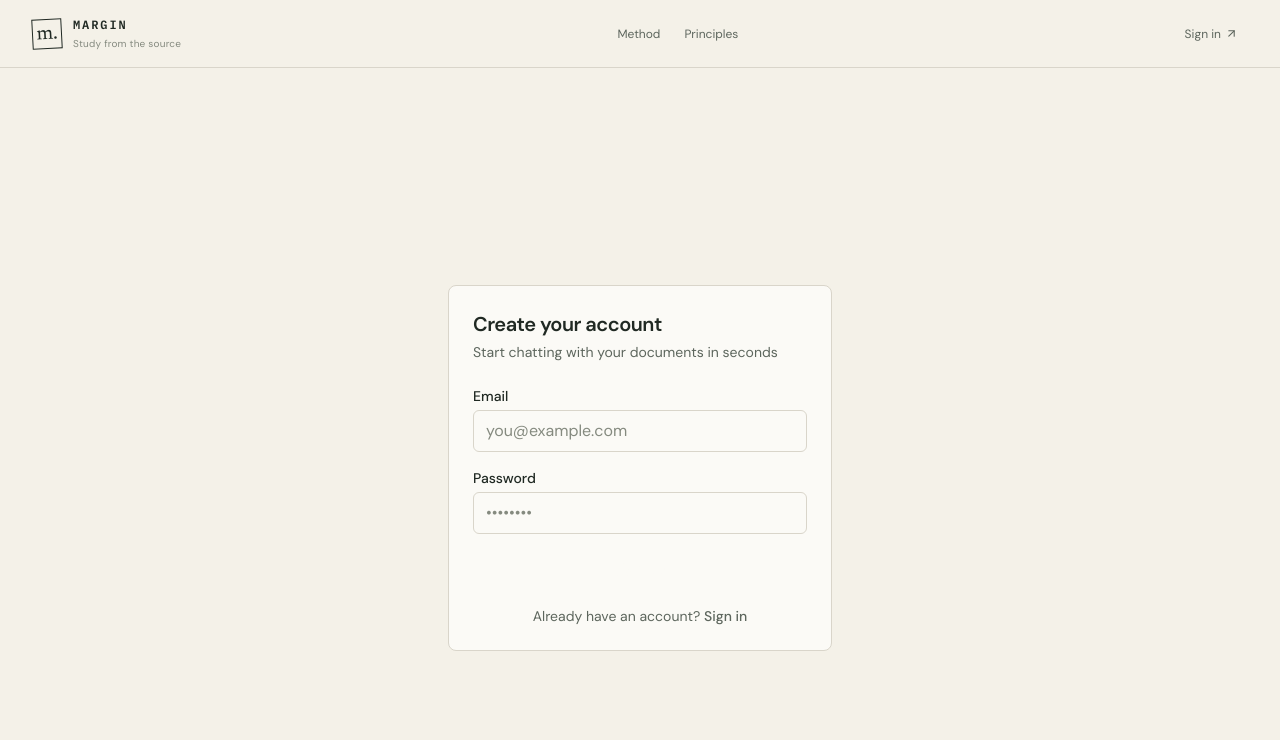
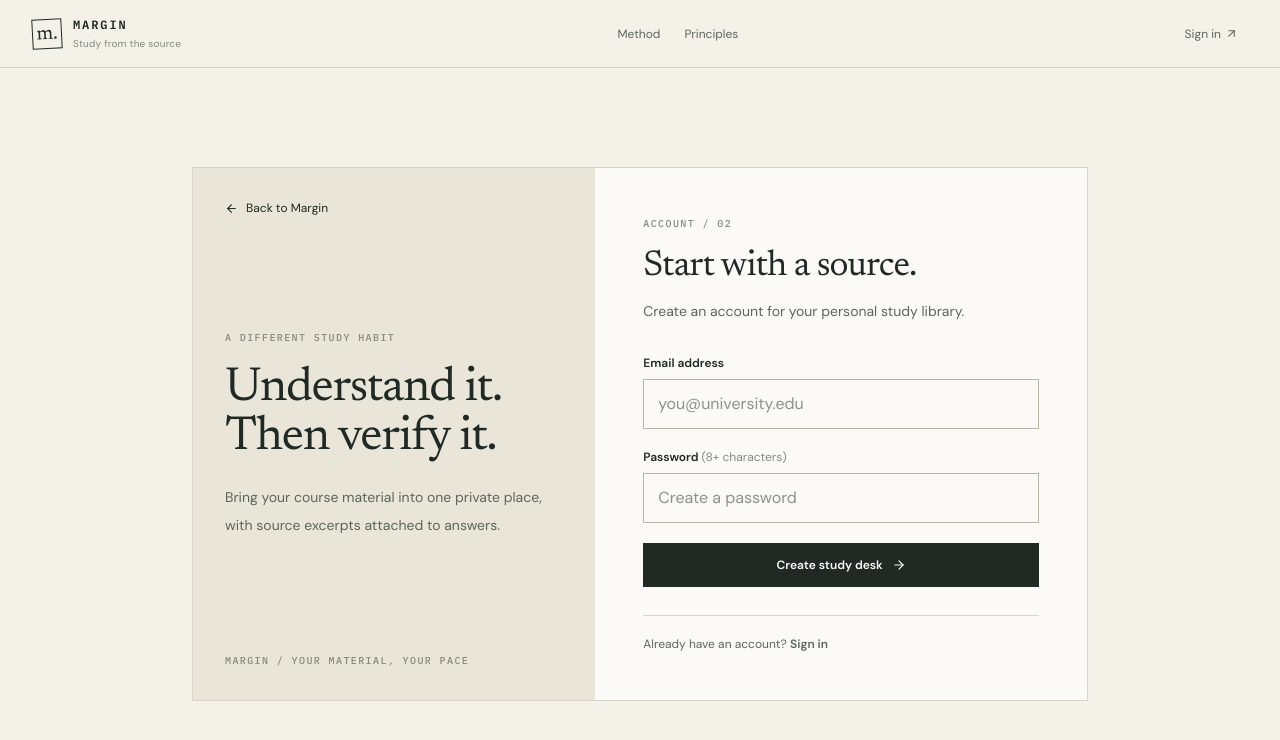
Before and after one commit to HakimDev-tech/university-ai-assistant, a Next.js app: page /signup in a window 1280 px wide. Shown: the top 740 px of the page. Built offline with nearby package versions, Linux system fonts and the light colour scheme; no server answers.

Commit message:
design(v2): apply Margin identity to account creation

```diff
--- a/src/app/signup/page.tsx
+++ b/src/app/signup/page.tsx
@@ -4,11 +4,13 @@ import { useState } from 'react'
 import { createClient } from '@/lib/supabase/client'
 import { useRouter } from 'next/navigation'
 import Link from 'next/link'
+import { ArrowLeft, ArrowRight } from 'lucide-react'
 
 export default function SignupPage() {
   const [email, setEmail] = useState('')
   const [password, setPassword] = useState('')
   const [error, setError] = useState<string | null>(null)
+  const [notice, setNotice] = useState<string | null>(null)
   const [loading, setLoading] = useState(false)
   const router = useRouter()
   const supabase = createClient()
@@ -17,14 +19,19 @@ export default function SignupPage() {
     e.preventDefault()
     setLoading(true)
     setError(null)
+    setNotice(null)
+    if (password.length < 8) {
+      setError('Use a password with at least 8 characters.')
+      setLoading(false)
+      return
+    }
 
-    const { error } = await supabase.auth.signUp({
-      email,
-      password,
-    })
-
+    const { data, error } = await supabase.auth.signUp({ email: email.trim(), password })
     if (error) {
       setError(error.message)
+      setLoading(false)
+    } else if (!data.session) {
+      setNotice('Check your inbox for the confirmation link. Once confirmed, sign in to open your study desk.')
       setLoading(false)
     } else {
       router.push('/dashboard')
@@ -33,66 +40,37 @@ export default function SignupPage() {
   }
 
   return (
-    <div className="flex min-h-screen items-center justify-center bg-canvas px-4">
-      <div className="w-full max-w-sm rounded-lg border border-border bg-surface p-6">
-        <h1 className="text-xl font-semibold tracking-tight text-ink-primary">
-          Create your account
-        </h1>
-        <p className="mt-1 text-sm text-ink-secondary">
-          Start chatting with your documents in seconds
-        </p>
-
-        <form onSubmit={handleSignup} className="mt-6 space-y-4">
+    <main className="site-shell grid min-h-[calc(100vh-68px)] place-items-center py-12">
+      <div className="grid w-full max-w-4xl border border-border bg-surface md:grid-cols-[.9fr_1.1fr]">
+        <aside className="hidden flex-col justify-between bg-[#e9e5d9] p-8 md:flex">
+          <Link href="/" className="inline-flex items-center gap-2 text-xs text-ink-secondary hover:text-brand-700"><ArrowLeft size={13} /> Back to Margin</Link>
           <div>
-            <label htmlFor="email" className="block text-sm font-medium text-ink-primary">
-              Email
-            </label>
-            <input
-              id="email"
-              type="email"
-              required
-              value={email}
-              onChange={(e) => setEmail(e.target.value)}
-              className="mt-1 block w-full rounded-md border border-border bg-surface px-3 py-2 text-sm text-ink-primary placeholder:text-ink-muted focus:border-accent-500 focus:ring-1 focus:ring-accent-500"
-              placeholder="you@example.com"
-            />
+            <div className="eyebrow">A different study habit</div>
+            <h1 className="mt-5 font-display text-5xl leading-[1.02] tracking-tight">Understand it. Then verify it.</h1>
+            <p className="mt-5 max-w-xs text-sm leading-7 text-ink-secondary">Bring your course material into one private place, with source excerpts attached to answers.</p>
           </div>
-
-          <div>
-            <label htmlFor="password" className="block text-sm font-medium text-ink-primary">
-              Password
-            </label>
-            <input
-              id="password"
-              type="password"
-              required
-              value={password}
-              onChange={(e) => setPassword(e.target.value)}
-              className="mt-1 block w-full rounded-md border border-border bg-surface px-3 py-2 text-sm text-ink-primary placeholder:text-ink-muted focus:border-accent-500 focus:ring-1 focus:ring-accent-500"
-              placeholder="••••••••"
-            />
-          </div>
-
-          {error && (
-            <p className="text-sm text-status-error">{error}</p>
-          )}
-
-          <button
-            type="submit"
-            disabled={loading}
-            className="w-full rounded-md bg-accent-600 px-4 py-2 text-sm font-medium text-ink-inverse hover:bg-accent-700 disabled:opacity-50 transition-colors duration-150"
-          >
-            {loading ? 'Creating account...' : 'Sign up'}
-          </button>
-        </form>
-
-        <p className="mt-4 text-center text-sm text-ink-secondary">
-          Already have an account?{' '}
-          <Link href="/login" className="font-medium text-accent-600 hover:text-accent-700">
-            Sign in
-          </Link>
-        </p>
+          <span className="eyebrow">MARGIN / YOUR MATERIAL, YOUR PACE</span>
+        </aside>
+        <section className="p-7 sm:p-10 md:p-12">
+          <div className="eyebrow">Account / 02</div>
+          <h2 className="mt-4 font-display text-4xl tracking-tight">Start with a source.</h2>
+          <p className="mt-3 text-sm leading-6 text-ink-secondary">Create an account for your personal study library.</p>
+          <form onSubmit={handleSignup} className="mt-8 space-y-5">
+            <div>
+              <label htmlFor="email" className="mb-2 block text-xs font-semibold">Email address</label>
+              <input id="email" type="email" autoComplete="email" required value={email} onChange={e => setEmail(e.target.value)} className="input text-sm" placeholder="you@university.edu" />
+            </div>
+            <div>
+              <label htmlFor="password" className="mb-2 block text-xs font-semibold">Password <span className="font-normal text-ink-muted">(8+ characters)</span></label>
+              <input id="password" type="password" autoComplete="new-password" minLength={8} required value={password} onChange={e => setPassword(e.target.value)} className="input text-sm" placeholder="Create a password" />
+            </div>
+            {error && <p role="alert" className="border border-error/25 bg-error-bg px-3 py-2 text-xs leading-5 text-error">{error}</p>}
+            {notice && <p role="status" className="border border-success/25 bg-success-bg px-3 py-2 text-xs leading-5 text-success">{notice}</p>}
+            <button type="submit" disabled={loading} className="btn-primary w-full">{loading ? 'Creating account…' : 'Create study desk'} <ArrowRight size={14} /></button>
+          </form>
+          <p className="mt-7 border-t border-border pt-5 text-xs text-ink-secondary">Already have an account? <Link href="/login" className="font-semibold text-brand-700 underline underline-offset-4">Sign in</Link></p>
+        </section>
       </div>
-    </div>
+    </main>
   )
 }
```
